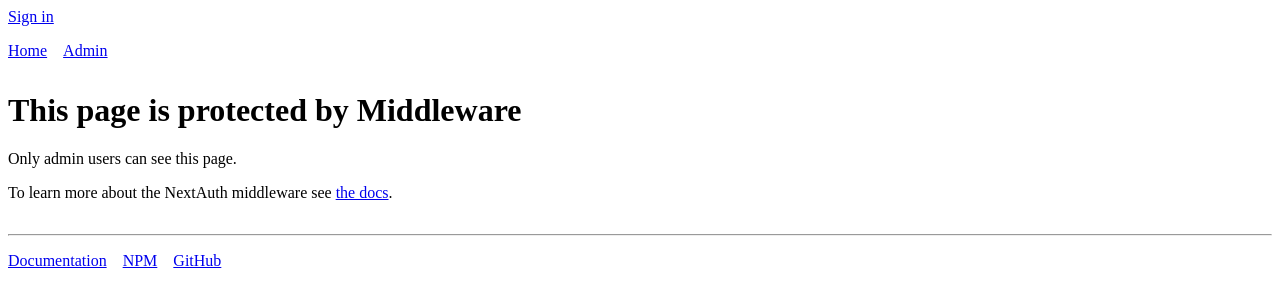
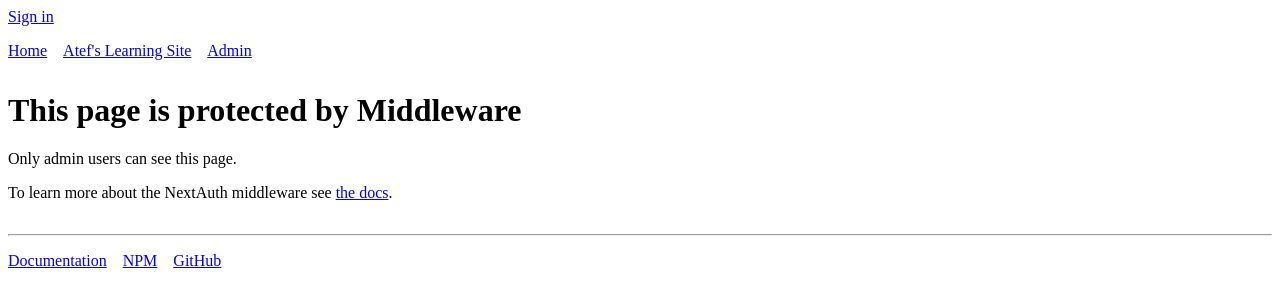
Before and after one commit to dattaray-basab/atef, a Next.js app: page /admin in a window 1280 px wide. Shown: the top 304 px of the page. Built offline with nearby package versions, Linux system fonts and the light colour scheme; no server answers.

Commit message:
0.9.5.24: EXPT - created nested learn

```diff
--- a/app/header.tsx
+++ b/app/header.tsx
@@ -22,6 +22,9 @@ export default function Header() {
             <Link href='/'>Home</Link>
           </li>
           <li className={styles.navItem}>
+            <Link href='/learning'>Atef's Learning Site</Link>
+          </li>
+          <li className={styles.navItem}>
             <Link href='/admin'>Admin</Link>
           </li>
         </ul>
```
